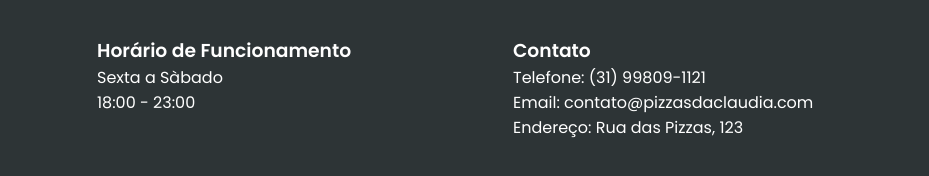
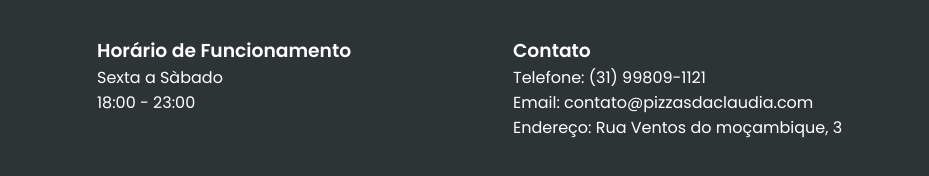
Before and after one commit to 13Junio-Innovating/pizzaria-da-claudia, a plain HTML site: page index.html in a window 1280 px wide. Shown: the part 5036-5212 px from the top of the page, 351-1280 px from the left. Drawn offline with nearby package versions, Linux system fonts and the light colour scheme.

Commit message:
feat: Adress

```diff
--- a/index.html
+++ b/index.html
@@ -417,7 +417,7 @@
             <h3>Contato</h3>
             <p>Telefone: (31) 99809-1121</p>
             <p>Email: contato@pizzasdaclaudia.com</p>
-            <p>Endere&#xe7;o: Rua das Pizzas, 123</p>
+            <p>Endere&#xe7;o: Rua Ventos do moçambique, 3</p>
         </div>
     </div>
 </footer>
```
